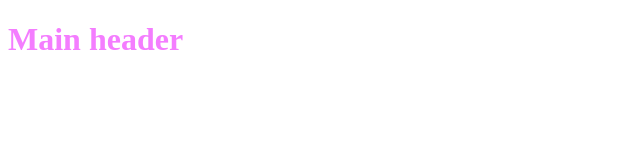
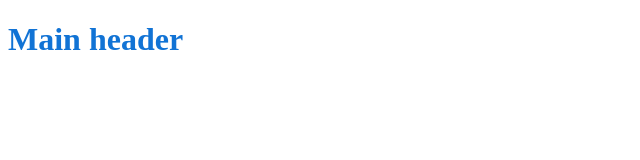
Before and after one commit to mxmilyasov/sass-simple, a plain HTML site: page index.html in a window 1280 px wide. Shown: the whole page, without its empty margins (0-640 px from the left). Drawn offline with Linux system fonts and the light colour scheme.

Commit message:
Deploying to gh-pages

```diff
--- a/styles/style.css
+++ b/styles/style.css
@@ -1,5 +1,5 @@
 h1 {
-  color: rgb(244, 125, 255);
+  color: rgb(17, 115, 213);
 }
 
 /*# sourceMappingURL=style.css.map */
```
